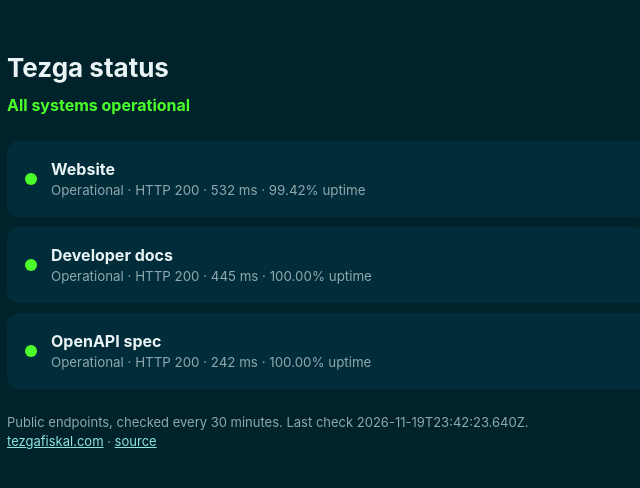
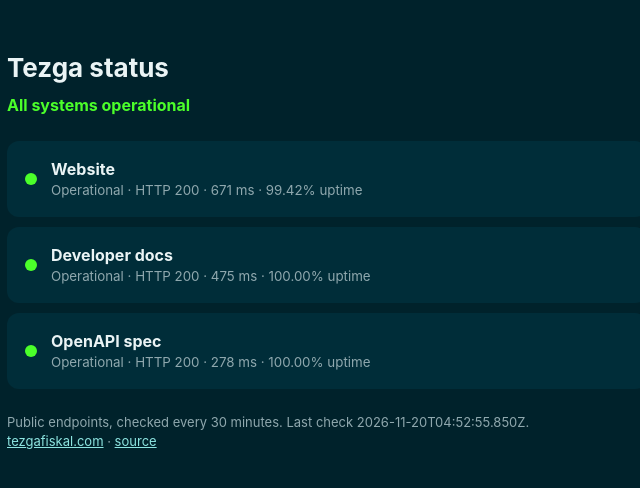
Before and after one commit to GoSimple-agency/status, a plain HTML site: page index.html in a window 1280 px wide. Shown: the full height of the page, 313-953 px from the left. Drawn offline with Linux system fonts and the light colour scheme.

Commit message:
status update [skip ci]

```diff
--- a/index.html
+++ b/index.html
@@ -10,9 +10,9 @@
 .foot{color:var(--muted);font-size:13px;margin-top:24px}a{color:#8de5e1}</style></head>
 <body><div class="wrap"><h1>Tezga status</h1>
 <p class="state">All systems operational</p>
-<div class="card up"><span class="dot"></span><div><b>Website</b><small>Operational · HTTP 200 · 532 ms · 99.42% uptime</small></div></div>
-<div class="card up"><span class="dot"></span><div><b>Developer docs</b><small>Operational · HTTP 200 · 445 ms · 100.00% uptime</small></div></div>
-<div class="card up"><span class="dot"></span><div><b>OpenAPI spec</b><small>Operational · HTTP 200 · 242 ms · 100.00% uptime</small></div></div>
-<p class="foot">Public endpoints, checked every 30 minutes. Last check 2026-11-19T23:42:23.640Z.<br>
+<div class="card up"><span class="dot"></span><div><b>Website</b><small>Operational · HTTP 200 · 671 ms · 99.42% uptime</small></div></div>
+<div class="card up"><span class="dot"></span><div><b>Developer docs</b><small>Operational · HTTP 200 · 475 ms · 100.00% uptime</small></div></div>
+<div class="card up"><span class="dot"></span><div><b>OpenAPI spec</b><small>Operational · HTTP 200 · 278 ms · 100.00% uptime</small></div></div>
+<p class="foot">Public endpoints, checked every 30 minutes. Last check 2026-11-20T04:52:55.850Z.<br>
 <a href="https://tezgafiskal.com">tezgafiskal.com</a> · <a href="https://github.com/GoSimple-agency/status">source</a></p>
 </div></body></html>
```
Also changed, not shown: history.json (+1 -1 lines), 1 other file.
